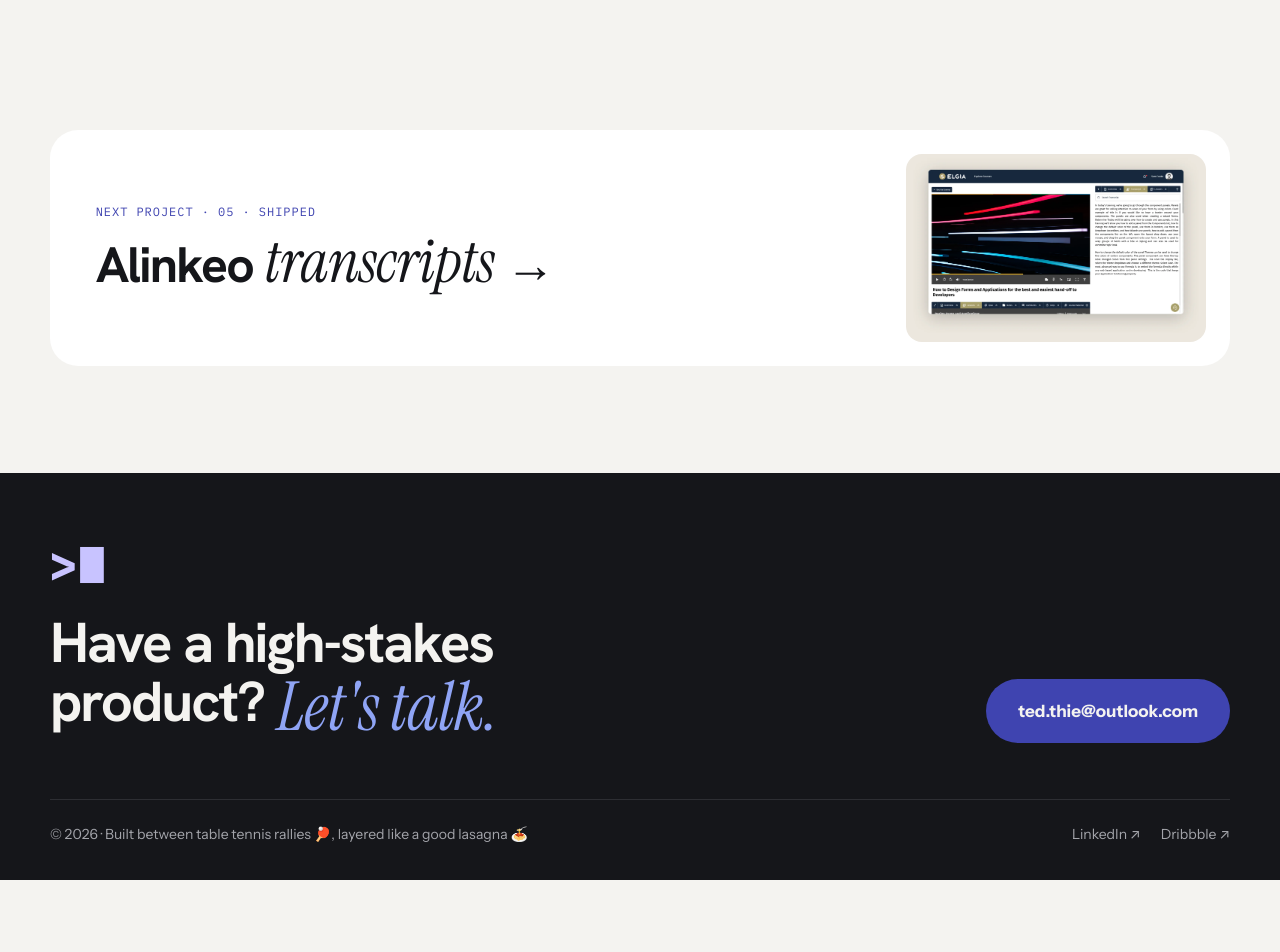
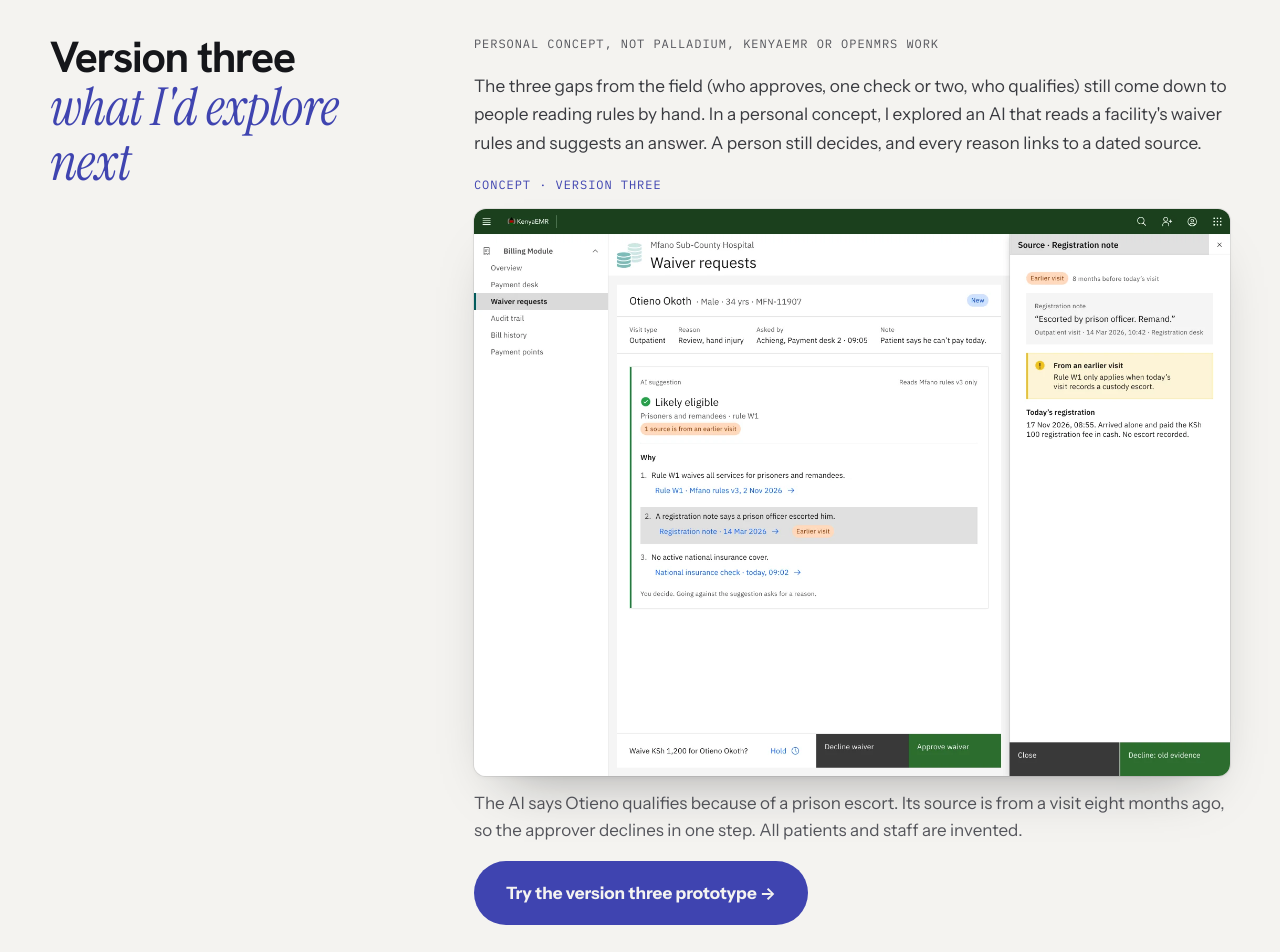
Before and after one commit to teddy-thie/teddy-thie, a plain HTML site: page site/kenyaemr.html in a window 1280 px wide. Shown: the part 8520-9472 px from the top of the page. Before the commit the page ends 9400 px from the top, so only its background shows below. Drawn offline with Linux system fonts and the light colour scheme.

Commit message:
KenyaEMR case study: link the version three concept from the Lab (#8)
Adds a short "Version three · what I'd explore next" section after
"Next time". It ties the three waiver gaps from the field to the AI
waiver concept, labels it as a personal concept (not Palladium,
KenyaEMR or OpenMRS work), shows the 03b source-panel frame and links
to /lab/kenyaemr-waivers/. Reuses existing components; no CSS changes.


Claude-Session: https://claude.ai/code/session_011eN7rXGG223g2JZLFLt4g4

Co-authored-by: Claude <noreply@anthropic.com>

```diff
--- a/site/kenyaemr.html
+++ b/site/kenyaemr.html
@@ -256,6 +256,20 @@
     </div>
   </section>
 
+  <section class="band section section--tight-top split" aria-labelledby="v3-title">
+    <h2 class="h-section" id="v3-title">Version three<br><span class="accent">what I'd explore next</span></h2>
+    <div class="prose">
+      <span class="label label--sub">Personal concept, not Palladium, KenyaEMR or OpenMRS work</span>
+      <p>The three gaps from the field (who approves, one check or two, who qualifies) still come down to people reading rules by hand. In a personal concept, I explored an AI that reads a facility's waiver rules and suggests an answer. A person still decides, and every reason links to a dated source.</p>
+      <figure class="shot">
+        <span class="screen-tag screen-tag--after">Concept · version three</span>
+        <div class="screen" data-zoom><img src="assets/kenyaemr/v3-concept-source.webp" alt="Concept: the AI suggests Otieno is likely eligible as a prisoner, and the source panel shows the escort note is from a visit eight months earlier" width="1440" height="1080" loading="lazy"></div>
+        <figcaption>The AI says Otieno qualifies because of a prison escort. Its source is from a visit eight months ago, so the approver declines in one step. All patients and staff are invented.</figcaption>
+      </figure>
+      <p><a class="pill-button" href="lab/kenyaemr-waivers/">Try the version three prototype →</a></p>
+    </div>
+  </section>
+
   <section class="band next">
     <a href="alinkeo.html" data-cursor="Next ↗">
       <span class="next__text"><span class="label label--cobalt">Next project · 05 · Shipped</span><span class="next__title">Alinkeo <span class="accent">transcripts</span> →</span></span>
```
Also changed, not shown: site/assets/kenyaemr/v3-concept-source.webp (added).
